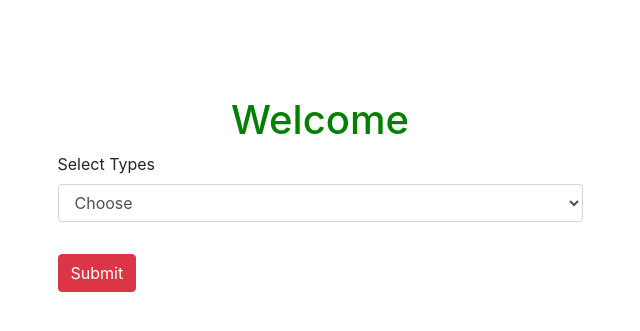
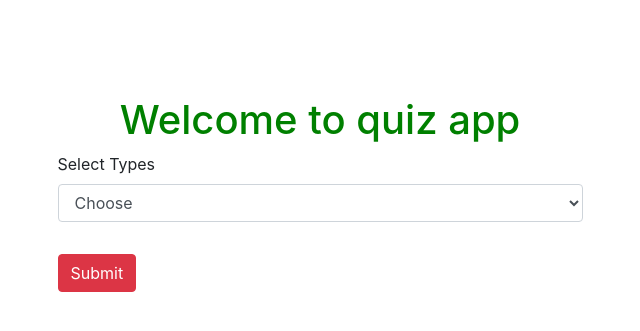
Before and after one commit to Titus-waititu/MCQs-django-app, a Django app: page / in a window 1280 px wide. Shown: the top 331 px of the page, without its empty margins (320-960 px from the left). Run offline with Django 5.2, Linux system fonts and the light colour scheme; data comes from the database, SQL or seed files in the repository.

Commit message:
added all files

```diff
--- a/quizapp/templates/home.html
+++ b/quizapp/templates/home.html
@@ -16,7 +16,7 @@
 
 <div class="container mt-5 pt-5">
     <!-- Added the Geeksforgeeks heading here -->
-    <h1 style="color: green; text-align: center;">Welcome</h1>
+    <h1 style="color: green; text-align: center;">Welcome to quiz app</h1>
 
     <div class="col-md-6 mx-auto">
         <form action="">
```
